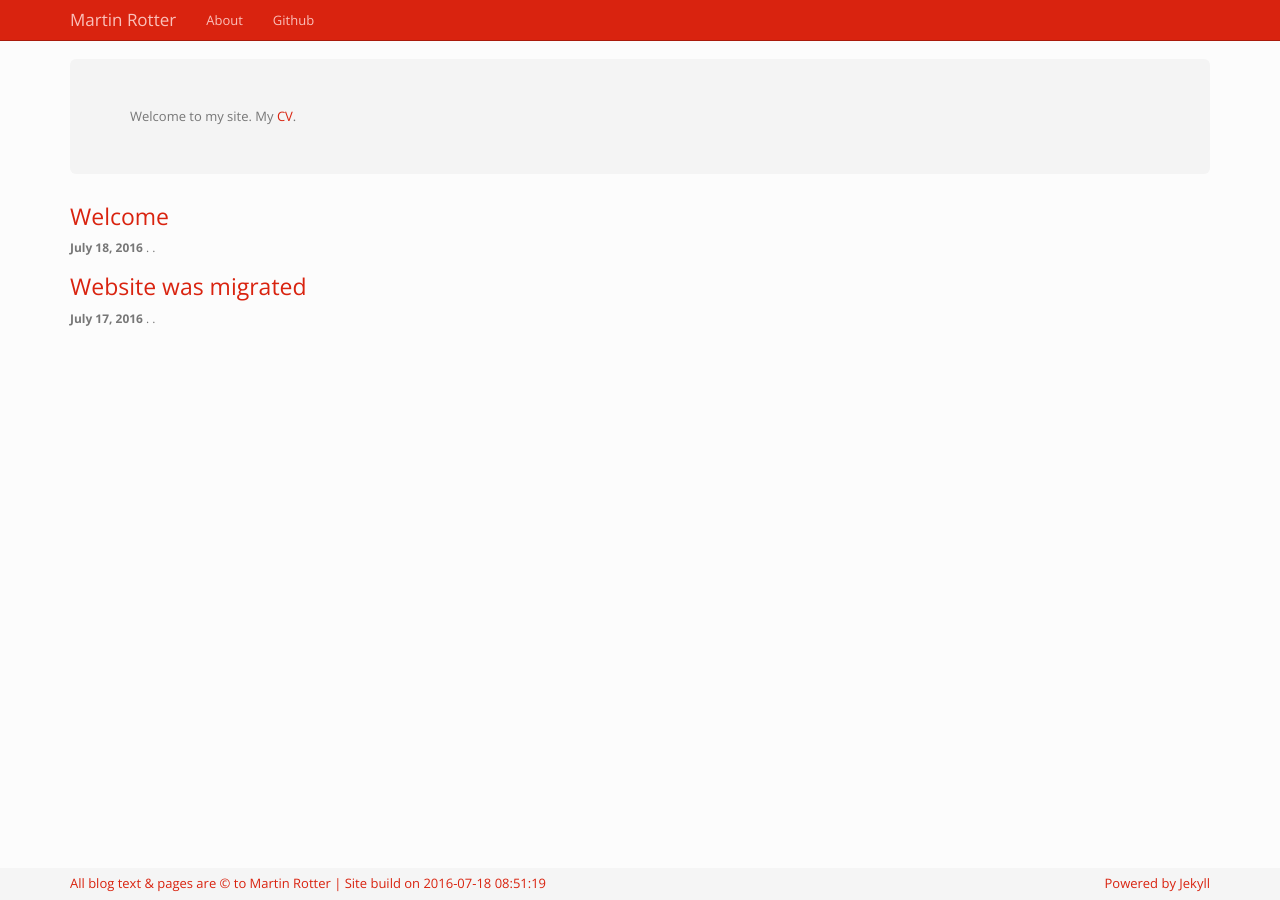
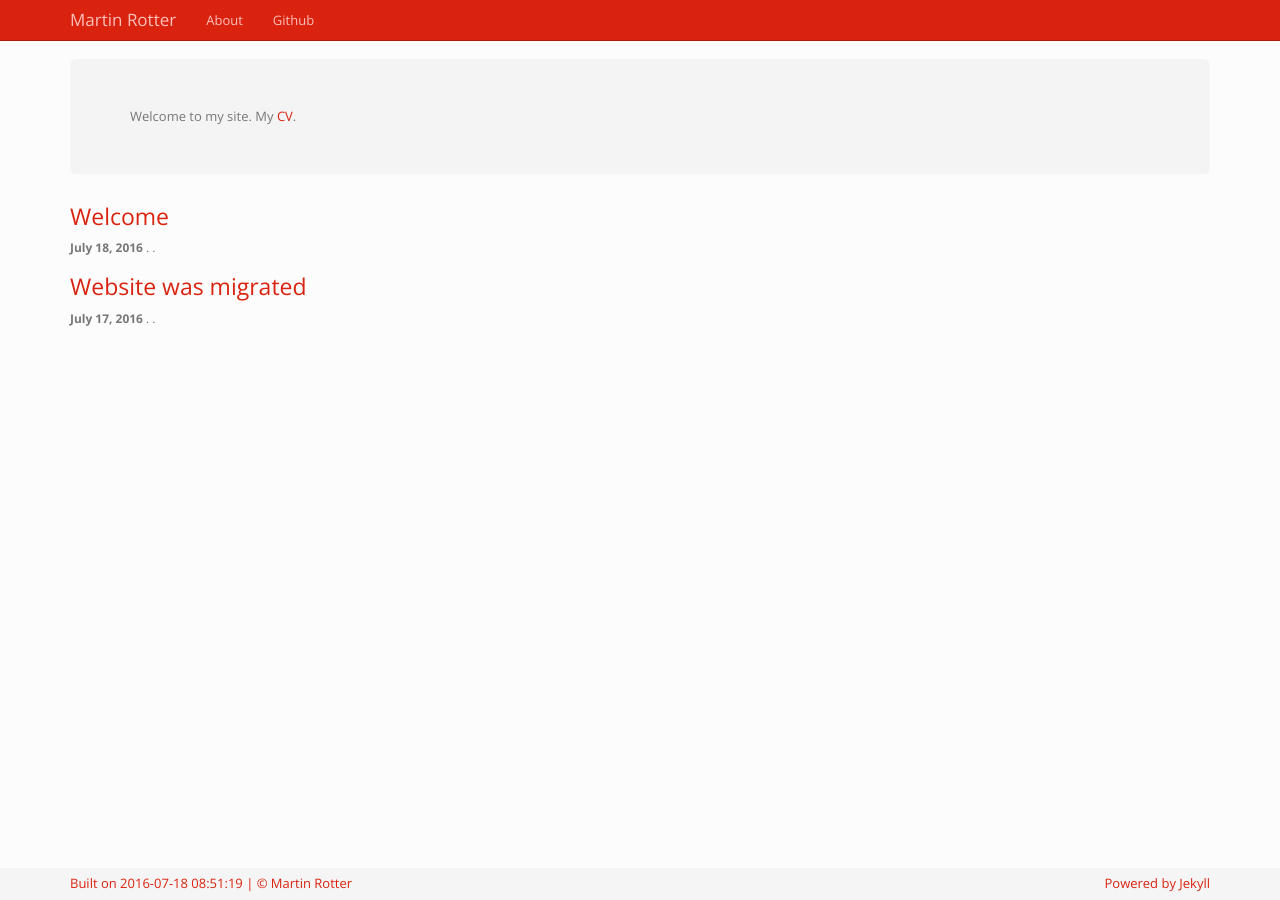
Before and after one commit to martinrotter/martinrotter.github.io, a Jekyll site: the page built from index.html, in a window 1280 px wide. Built offline with Jekyll 4.4.1, drawn with Linux system fonts in a browser that asks for light colours.

Commit message:
Dates, times.

```diff
--- a/_includes/footer.html
+++ b/_includes/footer.html
@@ -1,6 +1,6 @@
 <footer class="footer">
   <div class="container">
-    All blog text & pages are © to {{ site.meta.author }} | Site build on {{ site.time | date: "%Y-%m-%d %X" }}
+    Built on {{ site.time | date: "%Y-%m-%d %X" }} | © {{ site.meta.author }}
     <span class="pull-right">Powered by <a href="https://jekyllrb.com/">Jekyll</a></span>
   </div>
 </footer>
```
